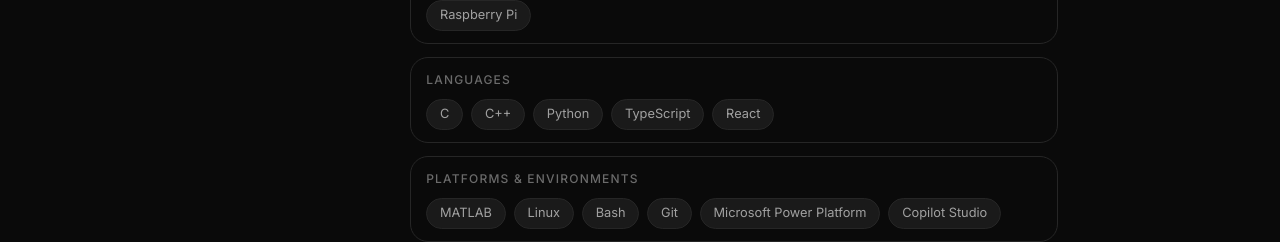
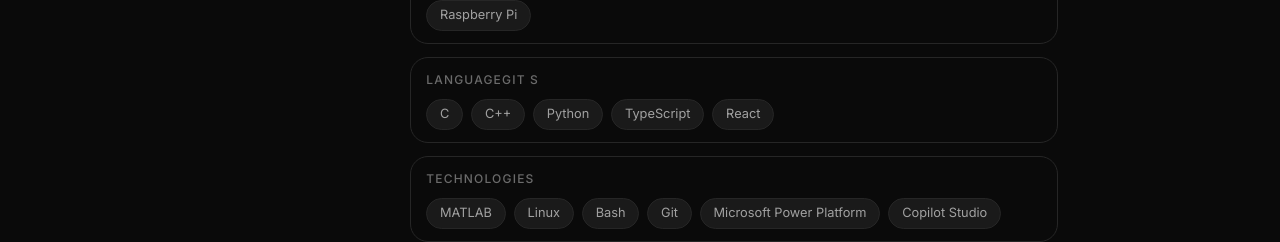
Before and after one commit to Greeesysalad/portfolio, a React (Vite) app: page /#home in a window 1280 px wide. Both pictures are taken after a click on the button "About". Shown: the part 398-640 px from the top of the page. Built offline with nearby package versions, Linux system fonts and the light colour scheme; a web font is replaced by a local one.

Commit message:
minor name change

```diff
--- a/src/pages/About.tsx
+++ b/src/pages/About.tsx
@@ -70,7 +70,7 @@
 
             {/* Category 2: Languages*/}
             <div className="tech-stack">
-              <h3>Languages</h3>
+              <h3>Languagegit s</h3>
               <div className="tech-tags">
                 {languagesSystems.map((tech) => (
                   <span key={tech} className="tech-tag">{tech}</span>
@@ -78,9 +78,9 @@
               </div>
             </div>
 
-            {/* Category 3: Apps & Automation */}
+            {/* Category 3: Platforms */}
             <div className="tech-stack">
-              <h3>Platforms & Environments</h3>
+              <h3>Technologies</h3>
               <div className="tech-tags">
                 {appsAutomation.map((tech) => (
                   <span key={tech} className="tech-tag">{tech}</span>
```
